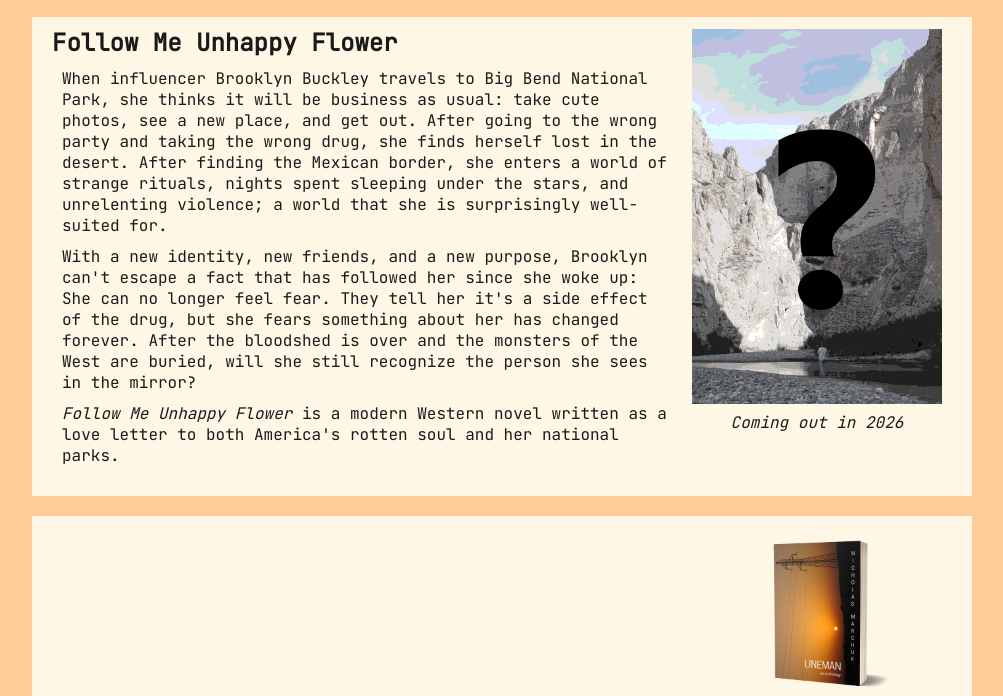
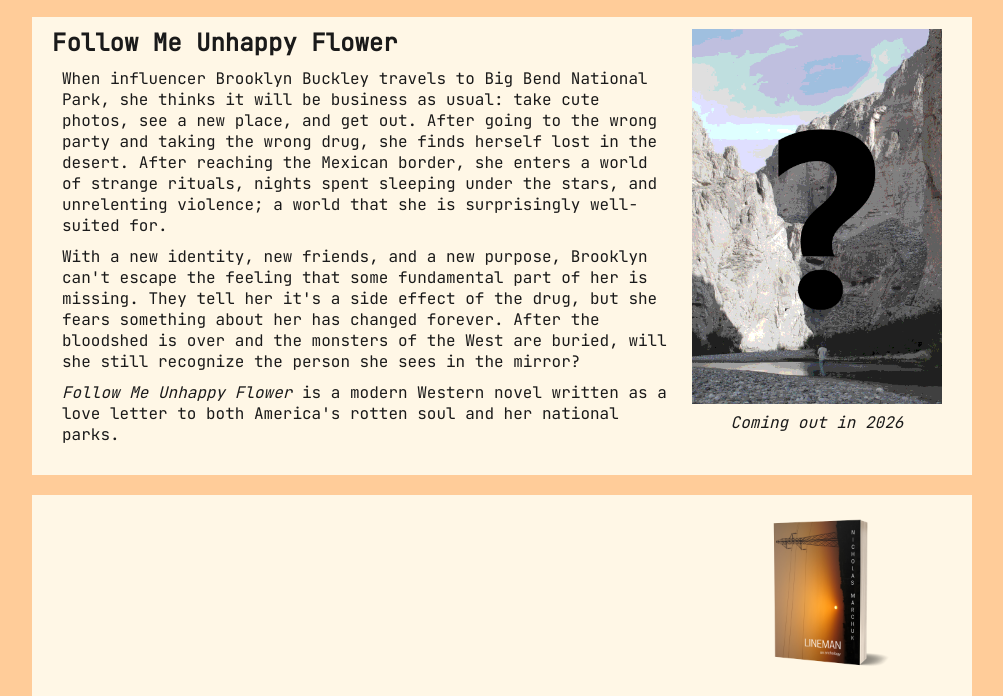
Before and after one commit to nmarchuk/nicholasmarchuk, an Eleventy site: page index.html in a window 1280 px wide. Shown: the part 74-770 px from the top of the page, without its empty margins (138-1141 px from the left). Built offline with nearby package versions, Linux system fonts and the light colour scheme; Eleventy itself is replaced by a stand-in of ours; files that its build step writes are made by us from their sources; a script that the page names is missing.

Commit message:
fix blurb...

```diff
--- a/_includes/followme/_blurb.html
+++ b/_includes/followme/_blurb.html
@@ -1,8 +1,8 @@
 <p>
-    When influencer Brooklyn Buckley travels to Big Bend National Park, she thinks it will be business as usual: take cute photos, see a new place, and get out. After going to the wrong party and taking the wrong drug, she finds herself lost in the desert. After finding the Mexican border, she enters a world of strange rituals, nights spent sleeping under the stars, and unrelenting violence; a world that she is surprisingly well-suited for.
+    When influencer Brooklyn Buckley travels to Big Bend National Park, she thinks it will be business as usual: take cute photos, see a new place, and get out. After going to the wrong party and taking the wrong drug, she finds herself lost in the desert. After reaching the Mexican border, she enters a world of strange rituals, nights spent sleeping under the stars, and unrelenting violence; a world that she is surprisingly well-suited for.
 </p>
 <p>
-    With a new identity, new friends, and a new purpose, Brooklyn can't escape a fact that has followed her since she woke up: She can no longer feel fear. They tell her it's a side effect of the drug, but she fears something about her has changed forever. After the bloodshed is over and the monsters of the West are buried, will she still recognize the person she sees in the mirror?
+    With a new identity, new friends, and a new purpose, Brooklyn can't escape the feeling that some fundamental part of her is missing. They tell her it's a side effect of the drug, but she fears something about her has changed forever. After the bloodshed is over and the monsters of the West are buried, will she still recognize the person she sees in the mirror?
 </p>
 <p>
     <em>Follow Me Unhappy Flower</em> is a modern Western novel written as a love letter to both America's rotten soul and her national parks.
```
Also changed, not shown: _includes/followme/_bookpage.html (+2 -2 lines).
